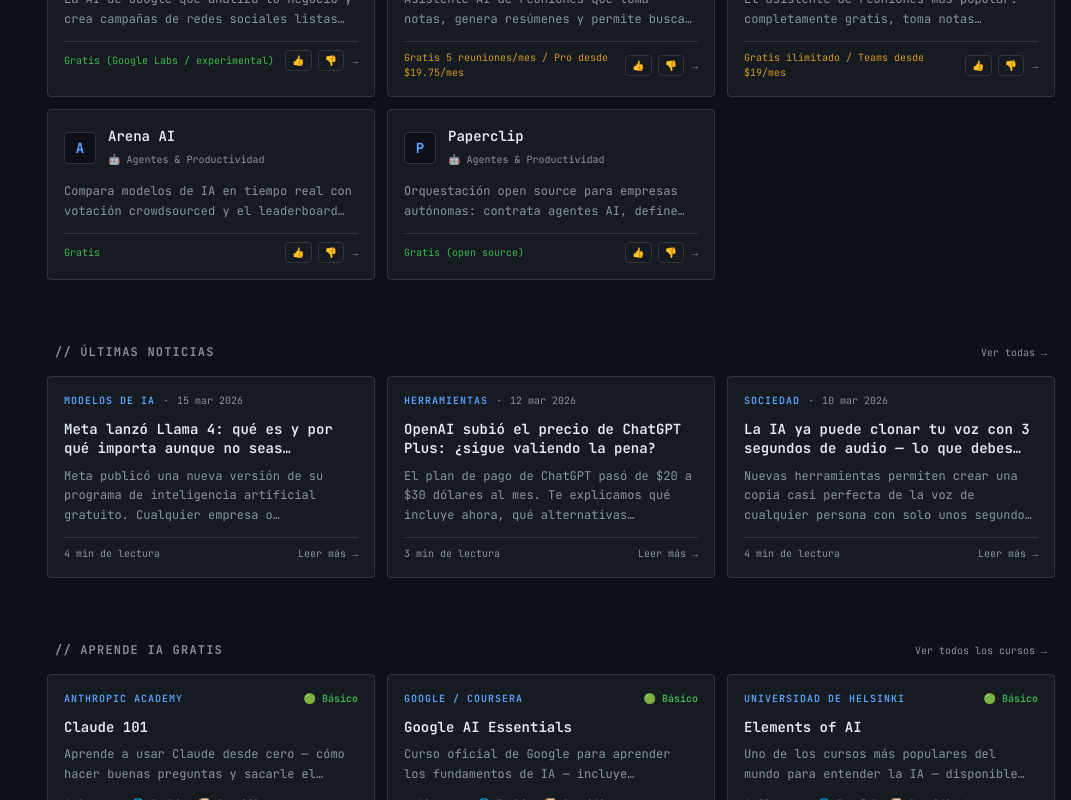
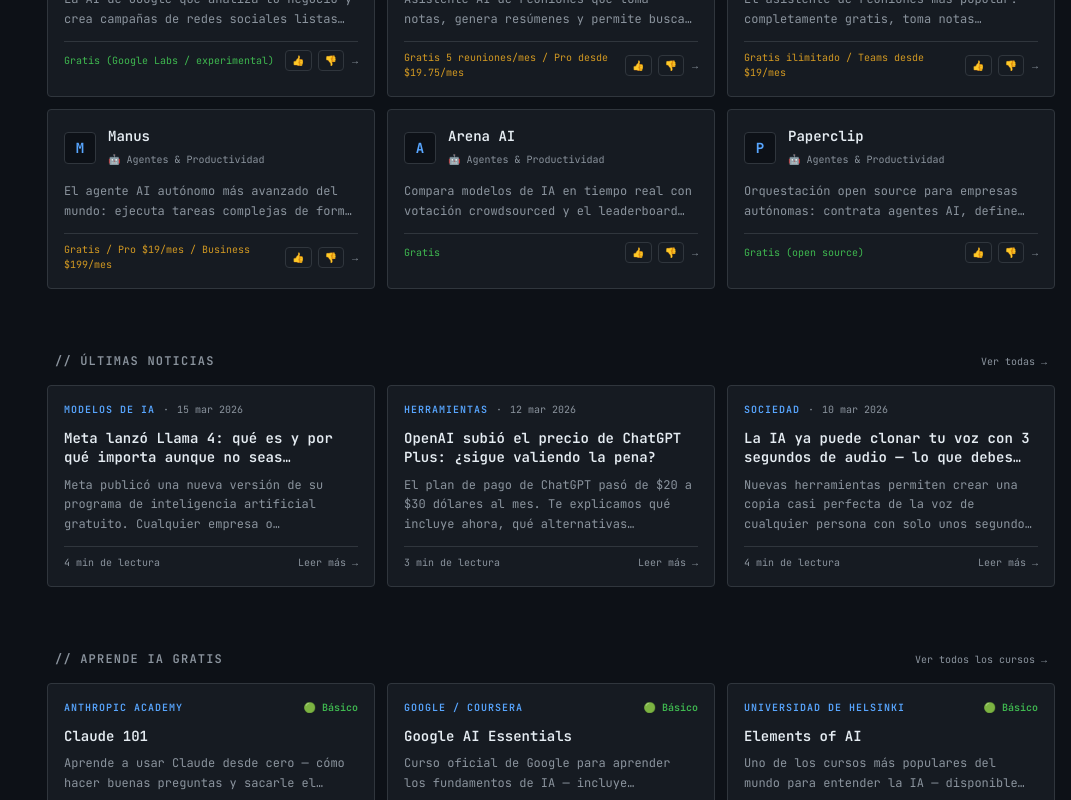
Before and after one commit to nivito/cualai, a Next.js app: page / in a window 1280 px wide. Shown: the part 1580-2380 px from the top of the page, without its empty margins (209-1280 px from the left). Built offline with nearby package versions, Linux system fonts and the light colour scheme; no server answers.

Commit message:
feat: agregar Manus AI al catálogo
Agente autónomo adquirido por Meta por ~2B USD. Ejecuta tareas complejas
de forma independiente: navegación, código, datos, emails, investigación.
Categorías: agentes-productividad, desarrollo. Featured: true.

```diff
--- a/src/data/tools.ts
+++ b/src/data/tools.ts
@@ -1326,6 +1326,28 @@
     ],
   },
 
+  // ── Agentes Autónomos ──
+  {
+    id: "manus",
+    name: "Manus",
+    slug: "manus",
+    description: "El agente AI autónomo más avanzado del mundo: ejecuta tareas complejas de forma independiente en el navegador, código, datos y más.",
+    longDescription: "Manus es el agente de inteligencia artificial autónomo que tomó al mundo por sorpresa cuando fue lanzado desde China y luego adquirido por Meta por aproximadamente 2.000 millones de dólares. A diferencia de ChatGPT o Claude — que responden preguntas —, Manus actúa: puede navegar por internet, escribir y ejecutar código, analizar datos, redactar reportes, gestionar emails y completar flujos de trabajo de decenas de pasos sin intervención humana. Su interfaz incluye una webapp, aplicación móvil, desktop app, integración con Slack y un modo 'Wide Research' para investigación profunda. Manus opera en una máquina virtual propia, lo que le permite ejecutar acciones reales en el mundo digital. Disponible en planes desde gratuito hasta $199/mes para uso intensivo empresarial.",
+    url: "https://manus.im",
+    categories: ["agentes-productividad", "desarrollo"],
+    pricing: "freemium",
+    priceLabel: "Gratis / Pro $19/mes / Business $199/mes",
+    featured: true,
+    tags: ["agente", "autónomo", "meta", "investigación", "código", "navegador", "workflow", "multi-paso"],
+    useCases: [
+      "Delegar tareas completas sin supervisión: investigar, redactar y enviar un informe",
+      "Automatizar flujos de trabajo de múltiples pasos en el navegador",
+      "Hacer investigación profunda (Wide Research) sobre cualquier tema en minutos",
+      "Ejecutar código, analizar datos y generar visualizaciones de forma autónoma",
+      "Gestionar emails y comunicaciones sin intervención manual",
+    ],
+  },
+
   // ── Comparativa & Benchmarks ──
   {
     id: "arena-ai",
```
